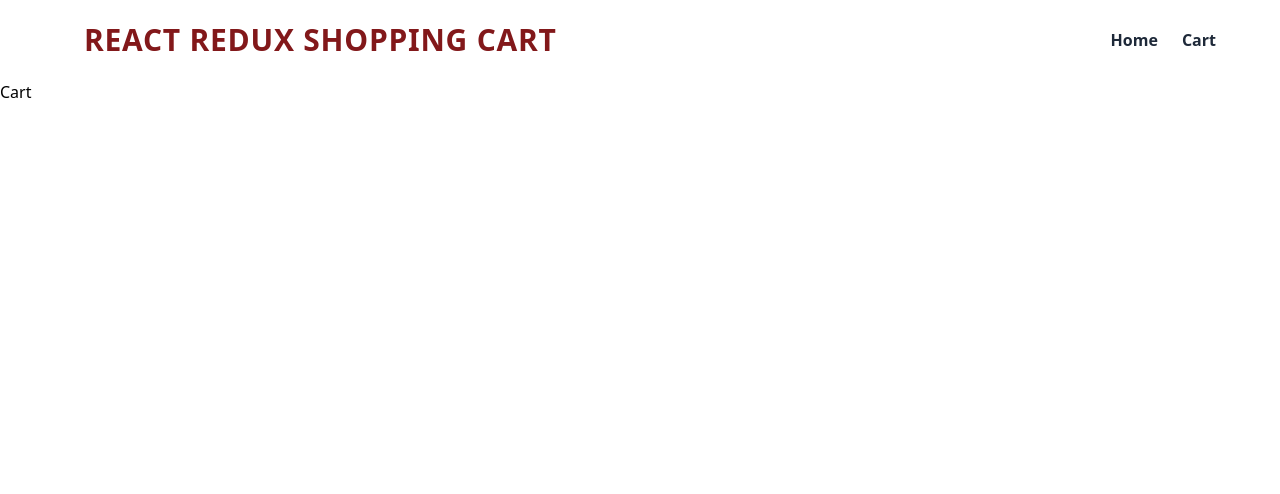
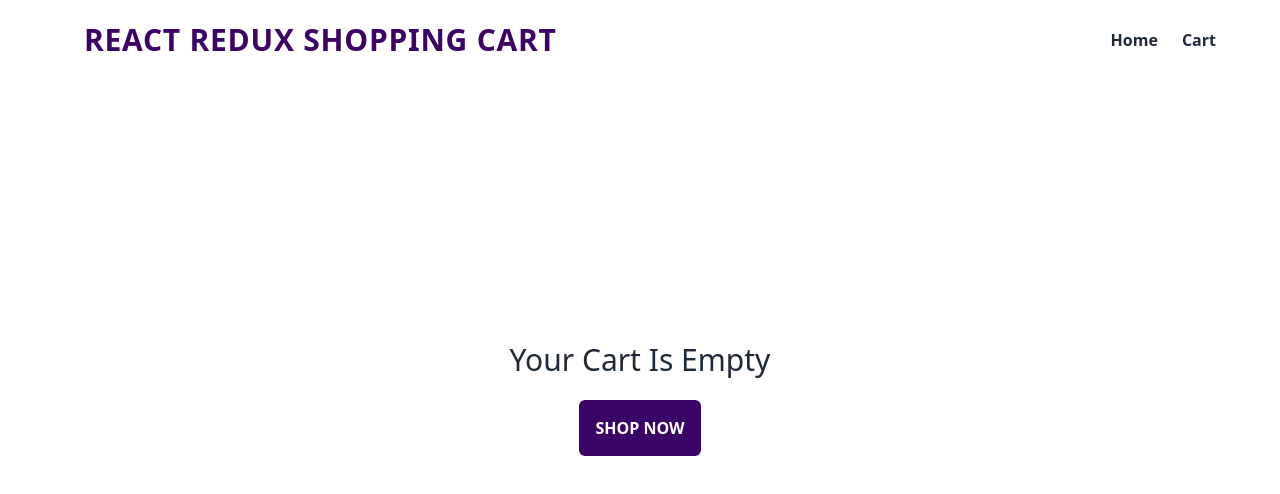
Before and after one commit to ExpixelStudio/react-collection, a React (Vite) app in the folder shopping-cart-app/: page /cart in a window 1280 px wide. Shown: the top 494 px of the page. Built offline with nearby package versions, Linux system fonts and the light colour scheme.

Commit message:
minor css changes. Render items to cart page(will refactor).

```diff
--- a/shopping-cart-app/src/components/header/index.jsx
+++ b/shopping-cart-app/src/components/header/index.jsx
@@ -6,7 +6,7 @@ export default function Header() {
       <nav className="flex items-center justify-between h-20 max-w-6xl mx-auto">
         <Link to={"/"}>
           <div className="ml-5">
-            <h1 className="text-red-900 font-bold text-xl sm:text-2xl md:text-3xl cursor-pointer tracking-wide">
+            <h1 className="text-purple-950 font-bold text-xl sm:text-2xl md:text-3xl cursor-pointer tracking-wide">
               REACT REDUX SHOPPING CART
             </h1>
           </div>
--- a/shopping-cart-app/src/components/product-tile/index.jsx
+++ b/shopping-cart-app/src/components/product-tile/index.jsx
@@ -16,8 +16,8 @@ export default function ProductTile({product}) {
    }
 
   return (
-   <div>
-      <div className="group flex flex-col items-center border-2 border-purple-900 gap-3 p-4 h-[360px] mt-10 ml-5 rounded-xl">
+   <div key={product.id}>
+      <div className="group flex flex-col items-center border-2 border-purple-900 gap-3 p-3 h-[360px] mt-8 ml-5 rounded-xl">
          <div className="h-[180px]">
             <img
             src={product?.image}
@@ -27,8 +27,9 @@ export default function ProductTile({product}) {
          </div>
          <div>
             <h1 className="w-40 truncate mt-3 text-gray-700 text-lg font-bold">{product.title}</h1>
+            <span><p className='w-40 truncate mt-1 text-gray-700 text-center text-lg font-bold'>${product.price}</p></span>
          </div>
-         <div className="flex items-center justify-center w-full mt-5">
+         <div className="flex items-center justify-center w-full mt-auto">
             <button onClick={ cart.some(item => item.id === product.id) ? handleRemoveFromCart : handleAddToCart} className="bg-purple-950 text-white border-2 rounded-lg font-bold p-4"
             >
                {
--- a/shopping-cart-app/src/pages/Cart.jsx
+++ b/shopping-cart-app/src/pages/Cart.jsx
@@ -1,5 +1,7 @@
 import { useEffect, useState } from "react";
 import { useSelector } from "react-redux"
+import { Link } from "react-router";
+import ProductTile from "../components/product-tile";
 
 export default function Cart(){
    const [totalCart, setTotalCart] = useState(0);
@@ -15,6 +17,25 @@ export default function Cart(){
 
 
    return (
-      <div>Cart</div>
+      <div>
+         {
+           cart && cart.length ?
+            <div className="min-h-[80vh] grid sm:grid-cols-2 md:grid-cols-3 lg:grid-cols-4 max-w-6xl mx-auto p-3">
+            {
+               cart.map(item => <ProductTile product={item}/>)
+            }
+            </div>
+            : <div className= "min-h-[80vh] flex flex-col items-center justify-center">
+               <h1 className="text-gray-800 fond-bold text-3xl mb-5">
+                  Your Cart Is Empty
+               </h1>
+               <Link to='/'>
+                  <button className="bg-purple-950 text-white border-2 rounded-lg font-bold p-4">
+                     SHOP NOW
+                  </button>
+               </Link>
+            </div>
+         }
+      </div>
    )
 }
--- a/shopping-cart-app/src/pages/Home.jsx
+++ b/shopping-cart-app/src/pages/Home.jsx
@@ -8,6 +8,9 @@ export default function Home() {
 
    const [products, setProducts] = useState([]);
    const [loading, setLoading] = useState(false);
+   const keys = products.map((item, index) => index);
+   console.log(keys);
+
 
    useEffect(()=>{
       async function fetchListOfProducts(){
```
